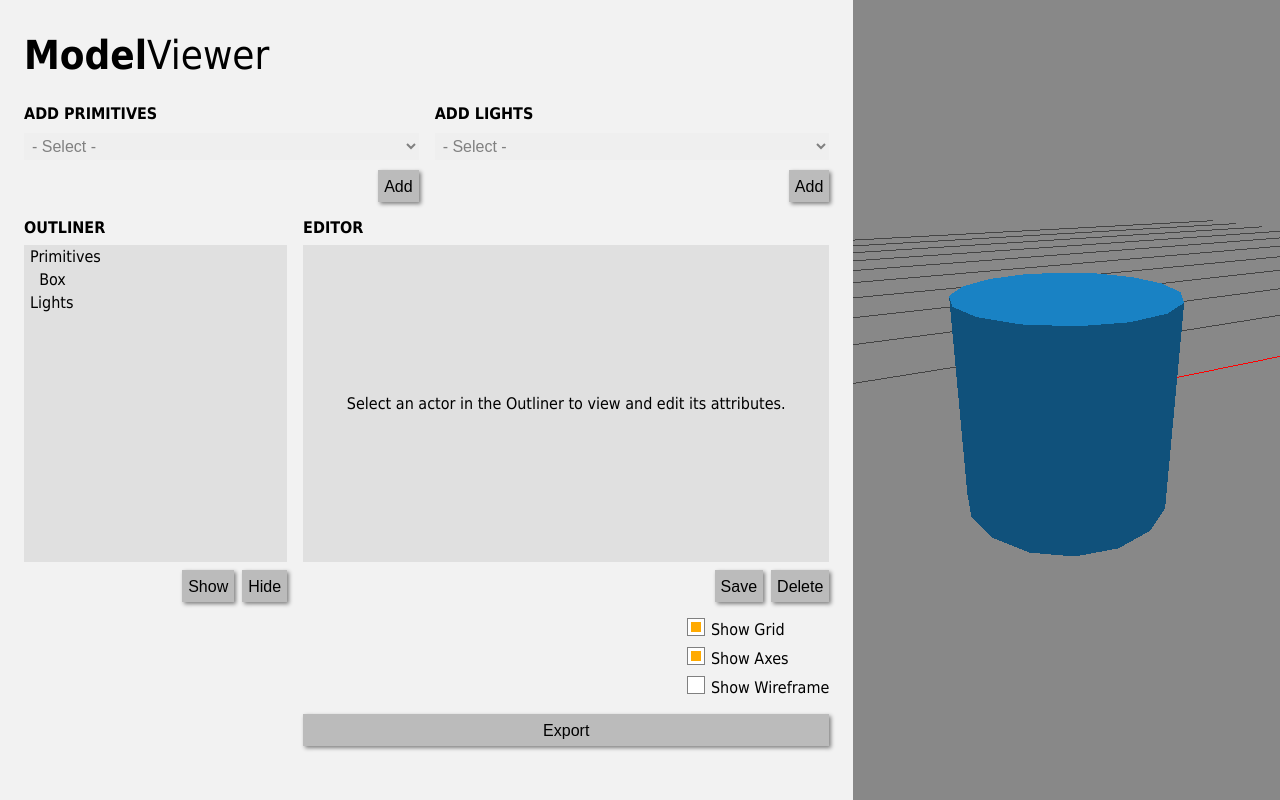
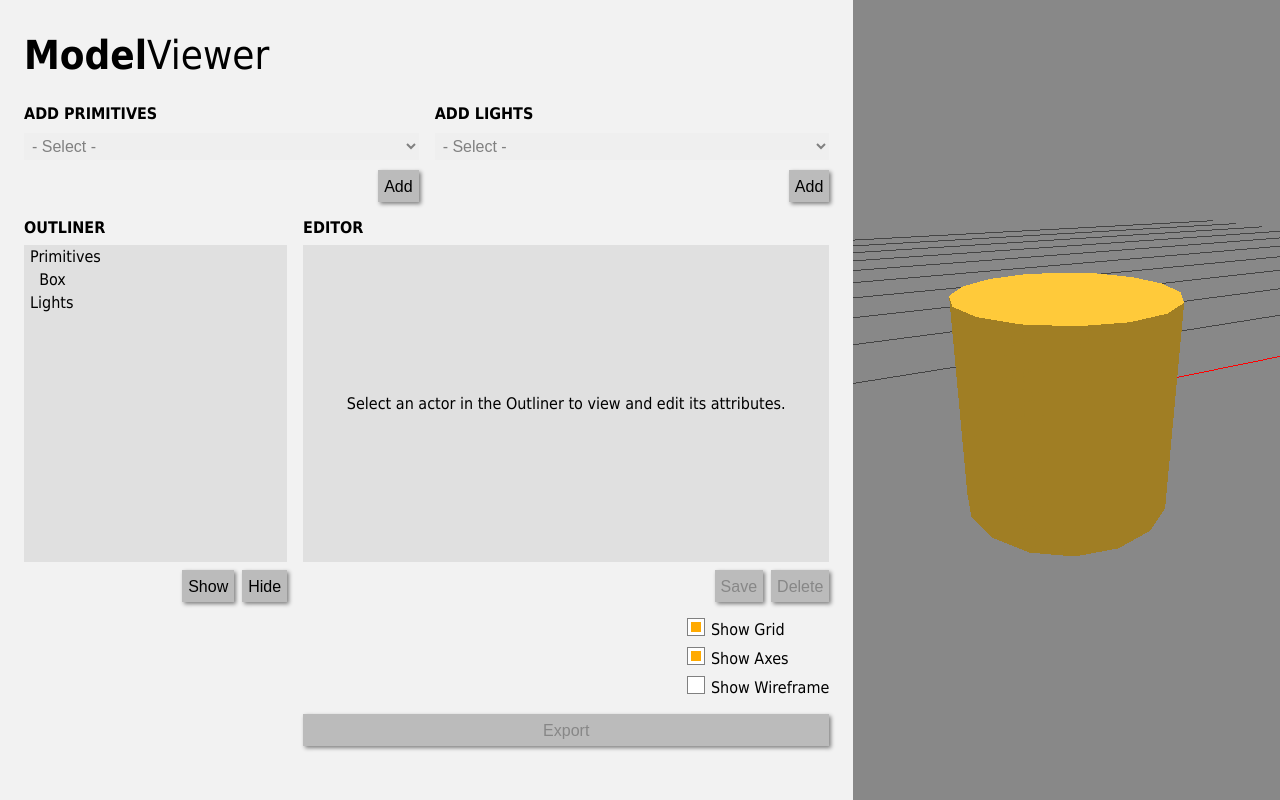
Before and after one commit to tlouchao/model-viewer, a React app: page / in a window 1280 px wide. Built offline with nearby package versions, Linux system fonts and the light colour scheme.

Commit message:
wireframe toggle

```diff
--- a/package.json
+++ b/package.json
@@ -8,7 +8,7 @@
     "scripts": {
         "test": "jest --config ./jest.config.js",
         "dev": "webpack-dev-server --config ./webpack.config.js",
-        "build": "webpack --mode production",
+        "build": "webpack --mode development",
         "predeploy": "npm run build",
         "deploy": "gh-pages -d build"
     },
--- a/src/components/AppState.js
+++ b/src/components/AppState.js
@@ -281,6 +281,7 @@ const AppState = () => {
                                 lights={CONSTS.LIGHTS_TYPES}
                                 showGrid={showGrid}
                                 showAxes={showAxes}
+                                showWireframe={showWireframe}
 
                 />
             </div>
--- a/src/components/ThreeContainer.js
+++ b/src/components/ThreeContainer.js
@@ -12,8 +12,8 @@ class ThreeContainer extends React.Component {
         this.handleResize = this.handleResize.bind(this)
         this.setCanvasRef = this.setCanvasRef.bind(this)
         this.state = {
-            geometry: [new THREE.BoxGeometry(1,1,1), new THREE.CylinderGeometry(.75, .75, 1.5, 16), new THREE.TorusGeometry(.75, .375, 16, 32)],
-            material: ACTOR_COLORS,
+            geometry: [new THREE.BoxGeometry(1,1,1), new THREE.CylinderGeometry(.75, .75, 1.5, 16), new THREE.TorusGeometry(.75, .375, 12, 24)][Math.floor(Math.random() * 3)],
+            material: new THREE.MeshStandardMaterial({color: ACTOR_COLORS[Math.floor(Math.random() * ACTOR_COLORS.length)], wireframe: this.props.showWireframe}),
             renderer: new THREE.WebGLRenderer(),
             scene: new THREE.Scene(),
             light: new THREE.HemisphereLight(0xFFFFFF, 0x404040, 1),
@@ -35,7 +35,8 @@ class ThreeContainer extends React.Component {
                                 this.ref.clientWidth/window.innerHeight,
                                 0.1,
                                 1000 ),
-                        mesh: new THREE.Mesh(this.state.geometry[Math.floor(Math.random() * 3)], new THREE.MeshStandardMaterial({color: this.state.material[Math.floor(Math.random() * ACTOR_COLORS.length)]}))},
+                        mesh: new THREE.Mesh(this.state.geometry, this.state.material)},
+
                         () => {
                             this.state.scene.background = new THREE.Color(THREE_SCENE_COLOR)
                             this.state.scene.add(this.state.light)
@@ -64,6 +65,10 @@ class ThreeContainer extends React.Component {
         }
         if (this.props.showAxes !== prevProps.showAxes) {
             this.state.axes.visible = this.props.showAxes;
+        }
+        if (this.props.showWireframe !== prevProps.showWireframe) {
+            console.log( this.state.material.wireframe)
+            this.state.material.wireframe = this.props.showWireframe;
         }
     }
 
--- a/src/components/gui/EditorActorSummary.js
+++ b/src/components/gui/EditorActorSummary.js
@@ -5,6 +5,7 @@ import ColorAttributeSlider from "./ColorAttributeSlider"
 import boxThumb from "./../../static/imgs/box-thumb.png"
 import cylinderThumb from "./../../static/imgs/cylinder-thumb.png"
 import torusThumb from "./../../static/imgs/torus-thumb.png"
+import * as CONSTS from "./../../constants/constants"
 
 const EditorActorSummary = (props) => {
 
@@ -20,7 +21,7 @@ const EditorActorSummary = (props) => {
             thumb=torusThumb
             break;
         default:
-            console.warn("image not available for actor type" + props.actor.actorType)
+            console.warn("image not available for actor type " + props.actor.actorType)
             thumb=boxThumb
             break;
     }
--- a/src/components/gui/EditorContainer.js
+++ b/src/components/gui/EditorContainer.js
@@ -7,8 +7,8 @@ const EditorContainer = (props) => {
             <h2 className="name-container">Editor</h2>
             <Editor actors={props.actors} currentSelected={props.currentSelected} />
             <div className="button-group">
-                <button>Save</button>
-                <button>Delete</button>
+                <button disabled>Save</button>
+                <button disabled>Delete</button>
             </div>
         </div>
     )
--- a/src/components/gui/GUILayout.js
+++ b/src/components/gui/GUILayout.js
@@ -53,7 +53,7 @@ const GUILayout = (props) => {
                 </div>
             </div>
             <div id="export">
-                <button>Export</button>
+                <button disabled>Export</button>
             </div>
         </div>
     )
```
